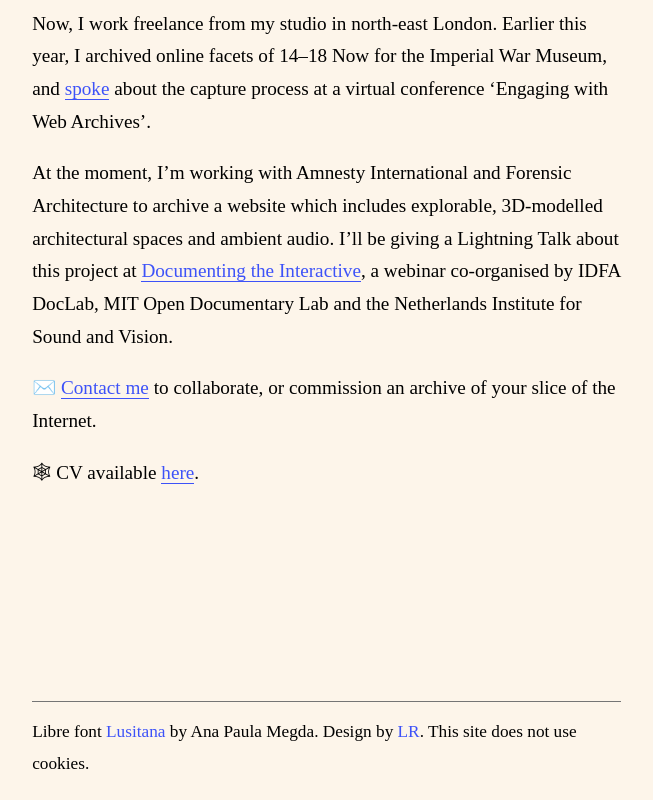
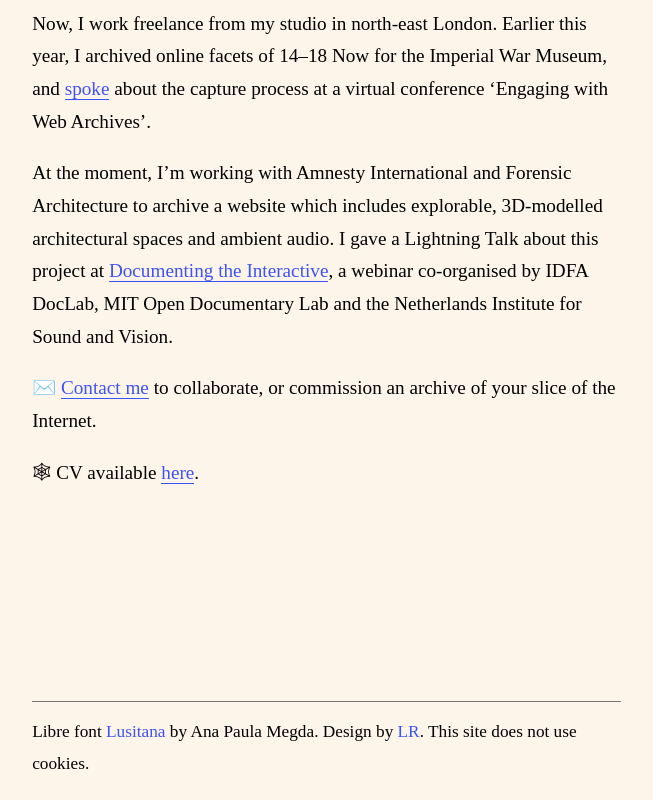
Before and after one commit to anisahawes/about, a plain HTML site: page index.html in a window 1280 px wide. Shown: the part 1543-2343 px from the top of the page, without its empty margins (19-672 px from the left). Drawn offline with nearby package versions, Linux system fonts and the light colour scheme; a web font is replaced by a local one.

Commit message:
Update index.html

```diff
--- a/index.html
+++ b/index.html
@@ -32,7 +32,7 @@
 
 		<p data-id="#image-7">Now, I work freelance from my studio in north-east London. Earlier this year, I archived online facets of 14–18 Now for the Imperial War Museum, and <a href="https://youtu.be/YnRBza0y18Q" target="blank">spoke</a> about the capture process at a virtual conference ‘Engaging with Web Archives’.</p>
 
-		<p data-id="#image-8">At the moment, I’m working with Amnesty International and Forensic Architecture to archive a website which includes explorable, 3D-modelled architectural spaces and ambient audio. I’ll be giving a Lightning Talk about this project at <a href="https://www.eventbrite.co.uk/e/documenting-the-interactive-documentary-webinar-tickets-123527671591" target="blank">Documenting the Interactive</a>, a webinar co-organised by IDFA DocLab, MIT Open Documentary Lab and the Netherlands Institute for Sound and Vision.</p>
+		<p data-id="#image-8">At the moment, I’m working with Amnesty International and Forensic Architecture to archive a website which includes explorable, 3D-modelled architectural spaces and ambient audio. I gave a Lightning Talk about this project at <a href="https://www.eventbrite.co.uk/e/documenting-the-interactive-documentary-webinar-tickets-123527671591" target="blank">Documenting the Interactive</a>, a webinar co-organised by IDFA DocLab, MIT Open Documentary Lab and the Netherlands Institute for Sound and Vision.</p>
 
 		<p>✉️ <a href="mailto:anisa.hawes@icloud.com">Contact me</a> to collaborate, or commission an archive of your slice of the Internet.</p>
 
```
